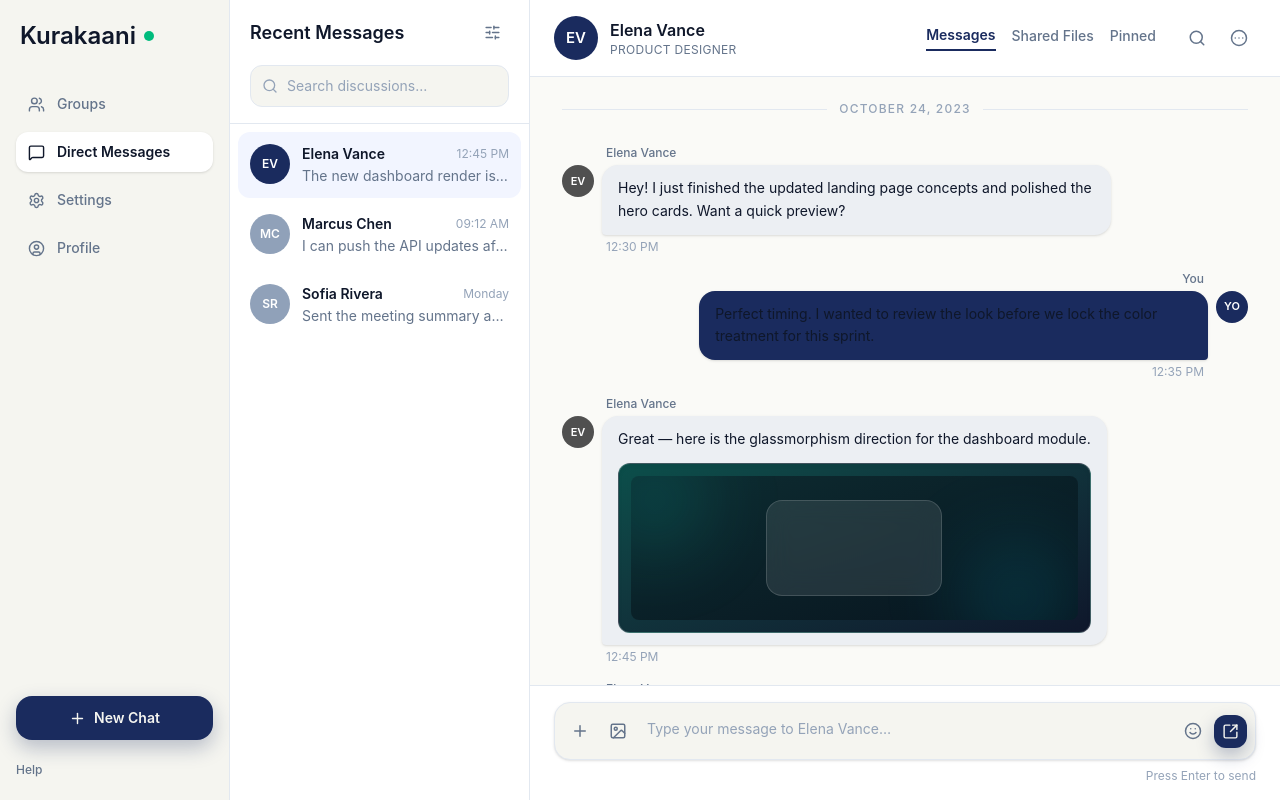
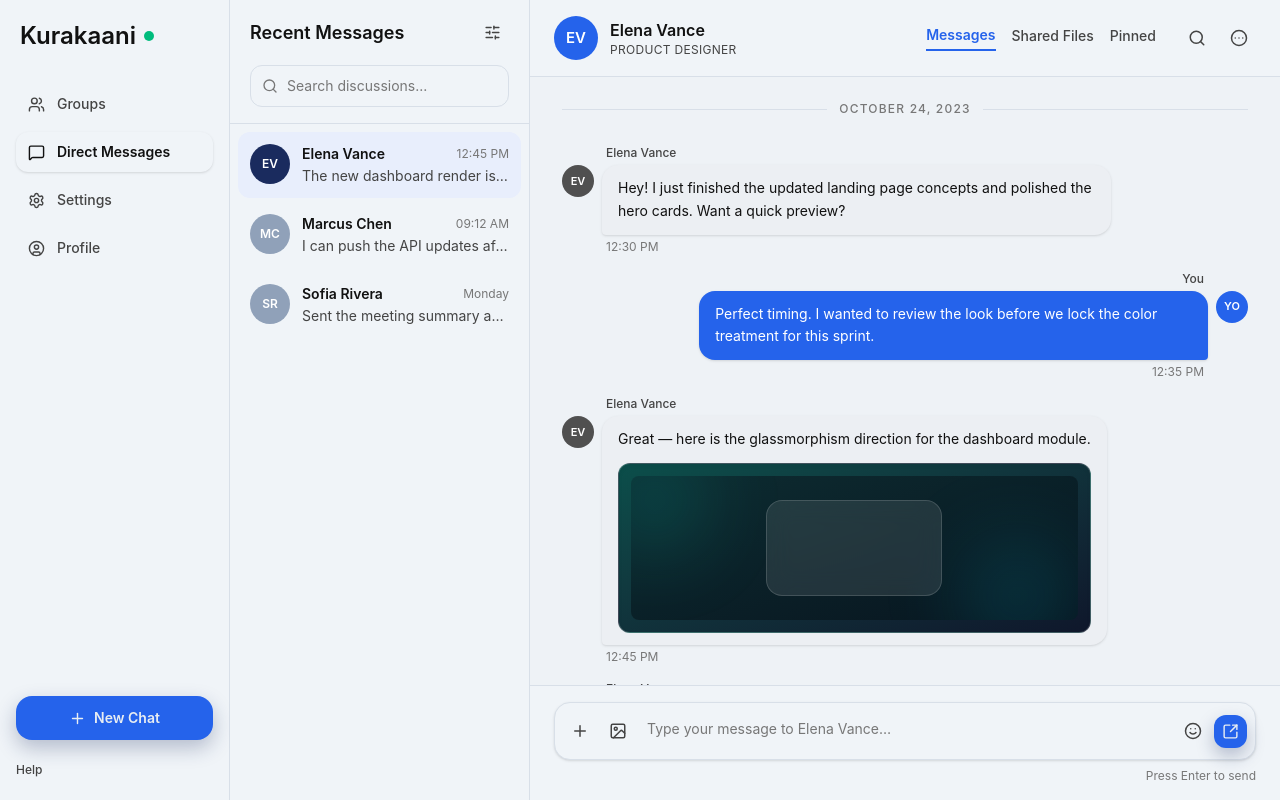
Before and after one commit to aabhiojha/kurakaani-frontend, a React (Vite) app: page / in a window 1280 px wide. Built offline with nearby package versions, Linux system fonts and the light colour scheme.

Commit message:
light/dark mode toggle

```diff
--- a/src/components/chat/ChatMessage.tsx
+++ b/src/components/chat/ChatMessage.tsx
@@ -22,7 +22,7 @@ export function ChatMessage({ message }: ChatMessageProps) {
 				<div
 					className={`rounded-2xl px-4 py-3 text-sm leading-relaxed shadow-sm ${
 						isRight
-							? 'rounded-br-sm bg-[var(--bubble-sent)] text-[var(--text-primary)]'
+							? 'rounded-br-sm bg-[var(--bubble-sent)] text-white'
 							: 'rounded-bl-sm bg-[var(--bubble-received)] text-[var(--text-primary)]'
 					}`}
 				>
--- a/src/components/layout/SettingsPage.tsx
+++ b/src/components/layout/SettingsPage.tsx
@@ -21,7 +21,7 @@ export function SettingsPage({ isDarkMode, onToggleDarkMode }: SettingsPageProps
 						<button
 							type="button"
 							onClick={onToggleDarkMode}
-							className="flex items-center gap-2 rounded-xl border border-[var(--border)] bg-[#1E1E1E] px-3 py-2 text-sm font-medium text-white transition hover:opacity-90"
+							className="flex items-center gap-2 rounded-xl border border-[var(--border)] bg-[var(--toggle-bg)] px-3 py-2 text-sm font-medium text-[var(--toggle-text)] transition hover:opacity-90"
 							aria-label="toggle dark mode"
 						>
 							{isDarkMode ? <Sun size={16} /> : <Moon size={16} />}
@@ -35,20 +35,20 @@ export function SettingsPage({ isDarkMode, onToggleDarkMode }: SettingsPageProps
 					<p className="mt-1 text-sm text-[var(--text-secondary)]">These elements follow your dark mode spec.</p>
 
 					<div className="mt-4 flex flex-wrap gap-2">
-						<span className="rounded-full border border-[#2E2E2E] bg-[#1E1E1E] px-3 py-1 text-xs text-[#CCCCCC]">UI Design</span>
-						<span className="rounded-full border border-[#2E2E2E] bg-[#1E1E1E] px-3 py-1 text-xs text-[#CCCCCC]">React</span>
-						<span className="rounded-full border border-[#2E2E2E] bg-[#1E1E1E] px-3 py-1 text-xs text-[#CCCCCC]">Prototyping</span>
+						<span className="rounded-full border border-[var(--pill-border)] bg-[var(--pill-bg)] px-3 py-1 text-xs text-[var(--pill-text)]">UI Design</span>
+						<span className="rounded-full border border-[var(--pill-border)] bg-[var(--pill-bg)] px-3 py-1 text-xs text-[var(--pill-text)]">React</span>
+						<span className="rounded-full border border-[var(--pill-border)] bg-[var(--pill-bg)] px-3 py-1 text-xs text-[var(--pill-text)]">Prototyping</span>
 					</div>
 
-					<div className="mt-5 border-l border-[#2A2A2A] pl-4">
+					<div className="mt-5 border-l border-[var(--timeline-border)] pl-4">
 						<p className="text-sm text-[var(--text-primary)]">Experience Timeline</p>
-						<p className="text-xs text-[#6B6B6B]">Lead Product Designer • 2021 – Present</p>
+						<p className="text-xs text-[var(--text-muted)]">Lead Product Designer • 2021 – Present</p>
 					</div>
 
 					<div className="mt-5">
 						<button
 							type="button"
-							className="inline-flex items-center gap-2 rounded-xl bg-white px-4 py-2.5 text-sm font-semibold text-[#0D0D0D] transition hover:opacity-90"
+							className="inline-flex items-center gap-2 rounded-xl border border-[var(--resume-border)] bg-[var(--resume-bg)] px-4 py-2.5 text-sm font-semibold text-[var(--resume-text)] transition hover:opacity-90"
 						>
 							<Download size={15} />
 							Resume
--- a/src/index.css
+++ b/src/index.css
@@ -1,21 +1,28 @@
 @import "tailwindcss";
 
 :root {
-	--bg-page: #f5f5f0;
-	--bg-surface: #ffffff;
-	--bg-surface-alt: #fafaf7;
-	--bg-soft: #f5f5f0;
-	--border: #e2e8f0;
-	--text-primary: #0f172a;
-	--text-secondary: #64748b;
-	--text-muted: #94a3b8;
-	--accent: #1a2b5e;
-	--accent-strong: #13214a;
-	--accent-soft: #f2f5ff;
+	--bg-page: #e8edf2;
+	--bg-surface: #f0f4f8;
+	--bg-surface-alt: #eef2f6;
+	--bg-soft: #f0f4f8;
+	--border: #d8dfe8;
+	--text-primary: #111111;
+	--text-secondary: #444444;
+	--text-muted: #777777;
+	--accent: #2563eb;
+	--accent-strong: #1d4ed8;
+	--accent-soft: #e8eefc;
 	--bubble-received: #eceff3;
-	--bubble-sent: #1a2b5e;
-	--pill-bg: #eef2ff;
-	--pill-text: #1a2b5e;
+	--bubble-sent: #2563eb;
+	--pill-bg: #f8fafc;
+	--pill-text: #333333;
+	--pill-border: #d0d8e4;
+	--resume-bg: #f0f4f8;
+	--resume-text: #111111;
+	--resume-border: #d0d8e4;
+	--toggle-bg: #f0f4f8;
+	--toggle-text: #111111;
+	--timeline-border: #cbd5e0;
 }
 
 [data-theme='dark'] {
@@ -34,6 +41,13 @@
 	--bubble-sent: #2a2a2a;
 	--pill-bg: #1e1e1e;
 	--pill-text: #cccccc;
+	--pill-border: #2e2e2e;
+	--resume-bg: #ffffff;
+	--resume-text: #0d0d0d;
+	--resume-border: #ffffff;
+	--toggle-bg: #1e1e1e;
+	--toggle-text: #ffffff;
+	--timeline-border: #2a2a2a;
 }
 
 body {
```
